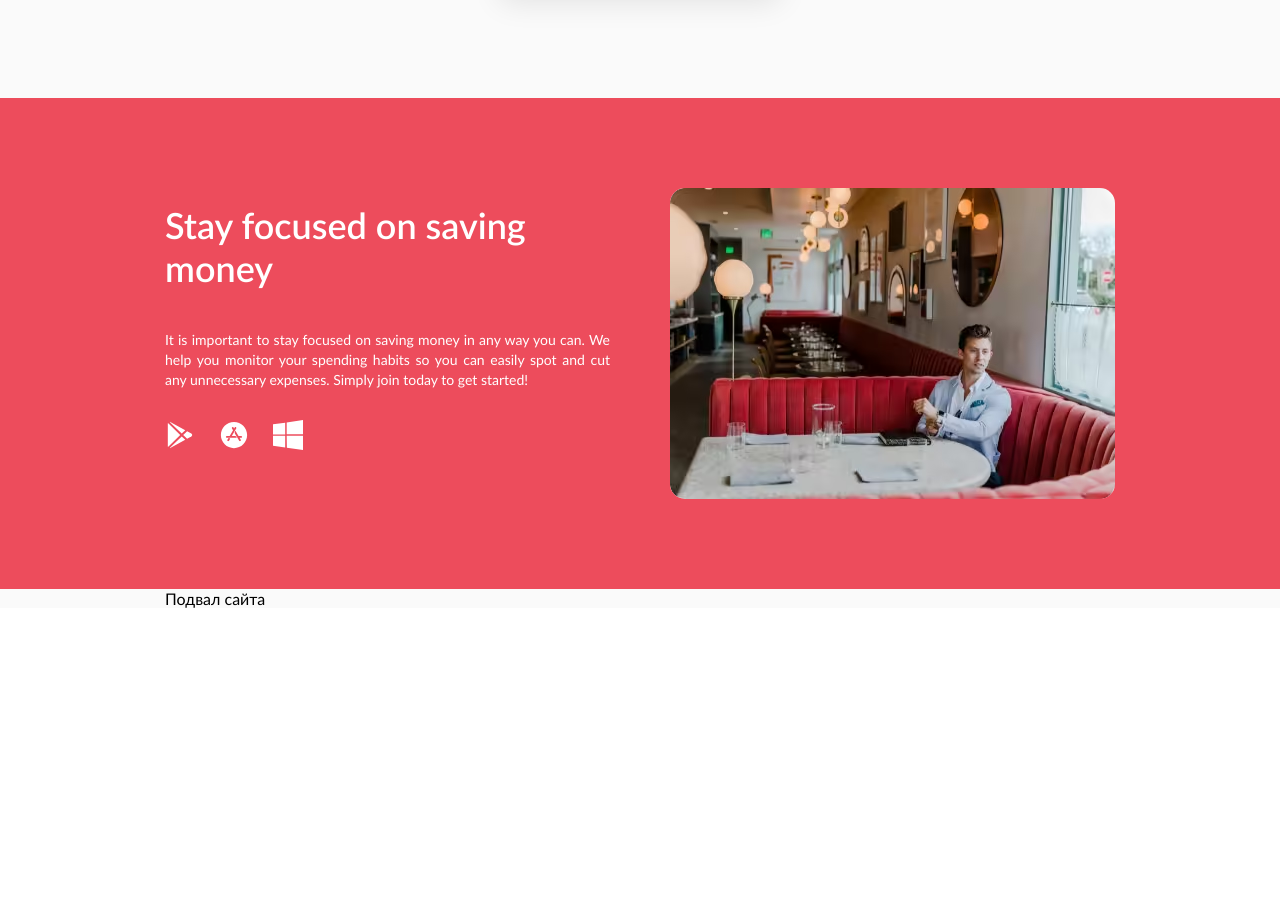
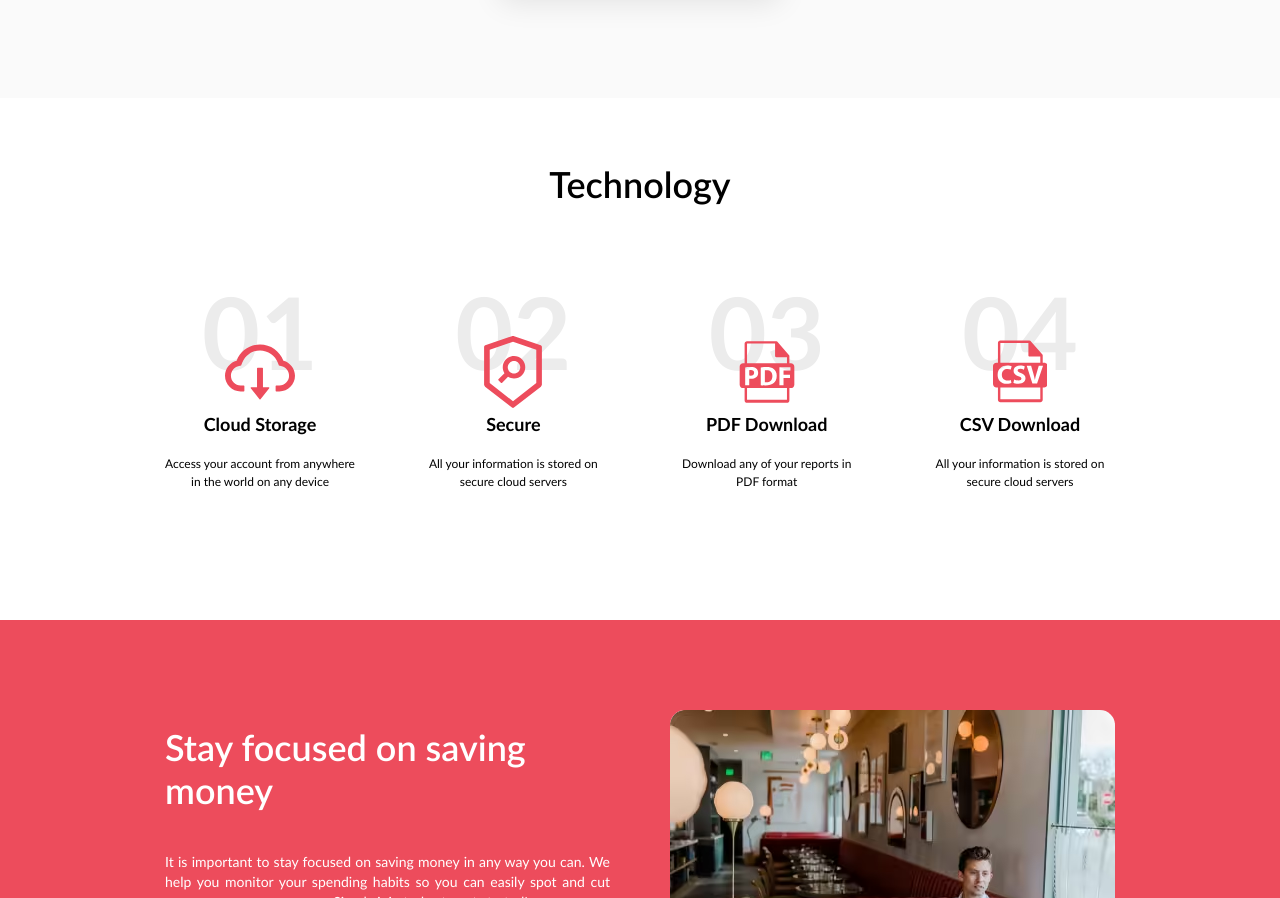
Before and after one commit to DariaGrekova/Cloudbudget, a plain HTML site: page docs/index.html in a window 1280 px wide. Shown: the part 2326-3224 px from the top of the page. Before the commit the page ends 2934 px from the top, so only its background shows below. Drawn offline with Linux system fonts and the light colour scheme.

Commit message:
added technology section + adaptive

```diff
--- a/app/scss/blocks/technology_section.scss
+++ b/app/scss/blocks/technology_section.scss
@@ -0,0 +1,75 @@
+.technology {
+  &__content {
+    text-align: center;
+  }
+
+  &__title {
+    padding: 65px;
+    font-weight: 600;
+    font-size: 36px;
+    line-height: 43px;
+    text-align: center;
+  }
+
+  &__blocks {
+    display: flex;
+    justify-content: space-between;
+    flex-wrap: wrap;
+    margin-bottom: 104px;
+  }
+}
+.block {
+  flex: 0 0 25%;
+  max-width: 190px;
+  min-width: 190px;
+  position: relative;
+
+  &__number {
+    margin: 0 auto 22px;
+    font-weight: 700;
+    font-size: 100px;
+    line-height: 120px;
+    color: rgba(16, 16, 16, 0.08);
+  }
+
+  &__icon {
+    position: absolute;
+    top: 25%;
+    left: 0;
+    right: 0;
+    margin: 0 auto;
+    width: 80px;
+    height: 80px;
+    fill: $pink;
+  }
+
+  &__description {
+    padding: 0;
+  }
+}
+.description {
+  &__title {
+  }
+
+  &__text {
+  }
+}
+
+// MEDIA QUERIES
+@media only screen and (max-width: 1200px) {
+  .technology {
+    &__blocks {
+      justify-content: center;
+    }
+  }
+
+  .block {
+    margin: 0 30px 0;
+  }
+}
+
+@media only screen and (max-width: 414px) {
+  .technology__title {
+    padding: 20px;
+  }
+}
--- a/docs/index.html
+++ b/docs/index.html
@@ -4,7 +4,7 @@
     <meta charset="UTF-8" />
     <meta name="viewport" content="width=device-width, initial-scale=1.0" />
     <title>CloudBudget</title>
-    <link rel="stylesheet" href="css/main.css?t=1656599129720" />
+    <link rel="stylesheet" href="css/main.css?t=1656965105457" />
   </head>
 
   <body>
@@ -152,7 +152,65 @@
       </div>
 
       <div class="wrapper">
-        <div class="container"></div>
+        <div class="container"><section class="technology">
+  <div class="technology__content">
+    <h2 class="technology__title">Technology</h2>
+    <div class="technology__blocks">
+      <div class="block">
+        <div class="block__number">01</div>
+        <svg class="block__icon">
+          <use xlink:href="img/icons/sprite.svg#Tech_1"></use>
+        </svg>
+        <div class="block__description description">
+          <h3 class="description__title">Cloud Storage</h3>
+          <div class="description__text">
+            Access your account from anywhere in the world on any device
+          </div>
+        </div>
+      </div>
+
+      <div class="block">
+        <div class="block__number">02</div>
+        <svg class="block__icon">
+          <use xlink:href="img/icons/sprite.svg#Tech_2"></use>
+        </svg>
+        <div class="block__description description">
+          <h3 class="description__title">Secure</h3>
+          <div class="description__text">
+            All your information is stored on secure cloud servers
+          </div>
+        </div>
+      </div>
+
+      <div class="block">
+        <div class="block__number">03</div>
+        <svg class="block__icon">
+          <use xlink:href="img/icons/sprite.svg#Tech_3"></use>
+        </svg>
+        <div class="block__description description">
+          <h3 class="description__title">PDF Download</h3>
+          <div class="description__text">
+            Download any of your reports in PDF format
+          </div>
+        </div>
+      </div>
+
+      <div class="block">
+        <div class="block__number">04</div>
+        <svg class="block__icon" style="width: 54.66px">
+          <use xlink:href="img/icons/sprite.svg#Tech_4"></use>
+        </svg>
+        <div class="block__description description">
+          <h3 class="description__title">CSV Download</h3>
+          <div class="description__text">
+            All your information is stored on secure cloud servers
+          </div>
+        </div>
+      </div>
+    </div>
+  </div>
+</section>
+</div>
       </div>
 
       <div class="bg_pink">
@@ -205,6 +263,6 @@
 </footer></div>
       </div>
     </div>
-    <script src="js/main.js?t=1656599129720"></script>
+    <script src="js/main.js?t=1656965105457"></script>
   </body>
 </html>
```
Also changed, not shown: app/html/blocks/technology_section.html (+58 -0 lines), docs/css/main.css.
